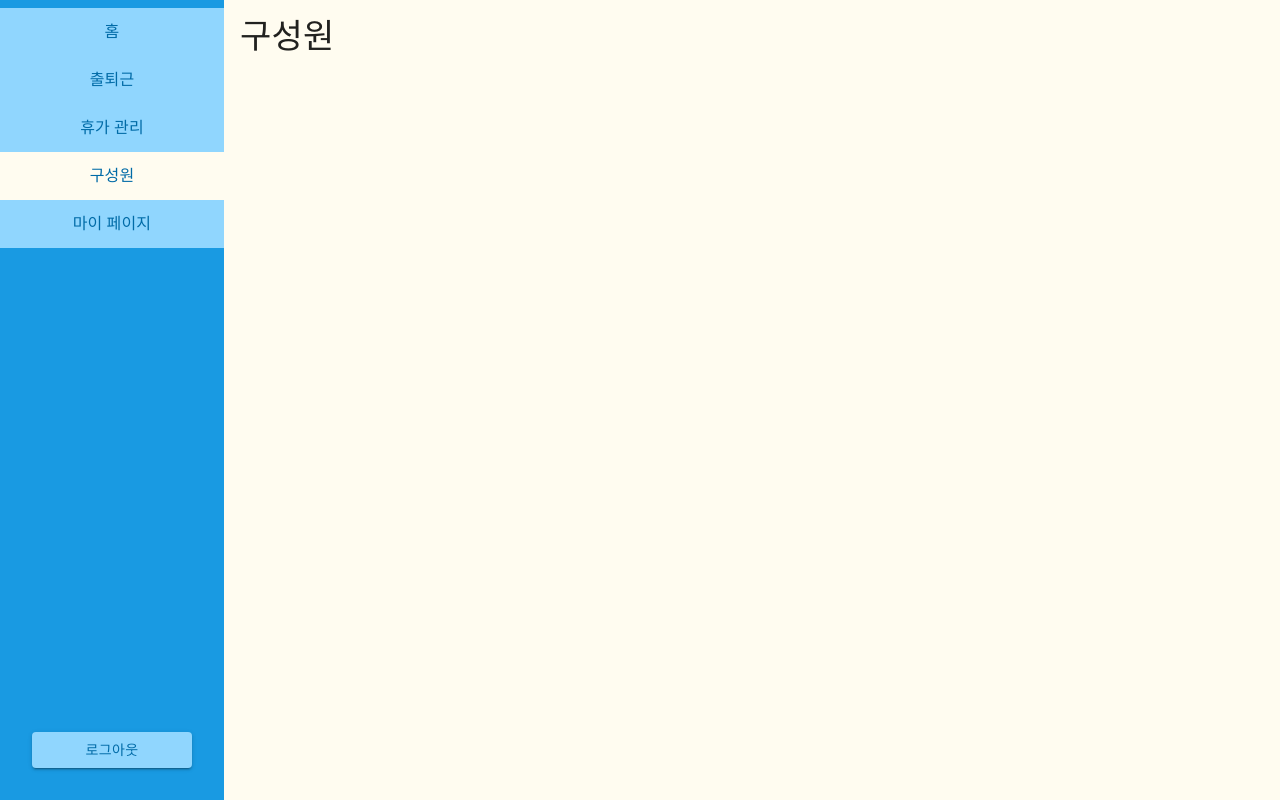
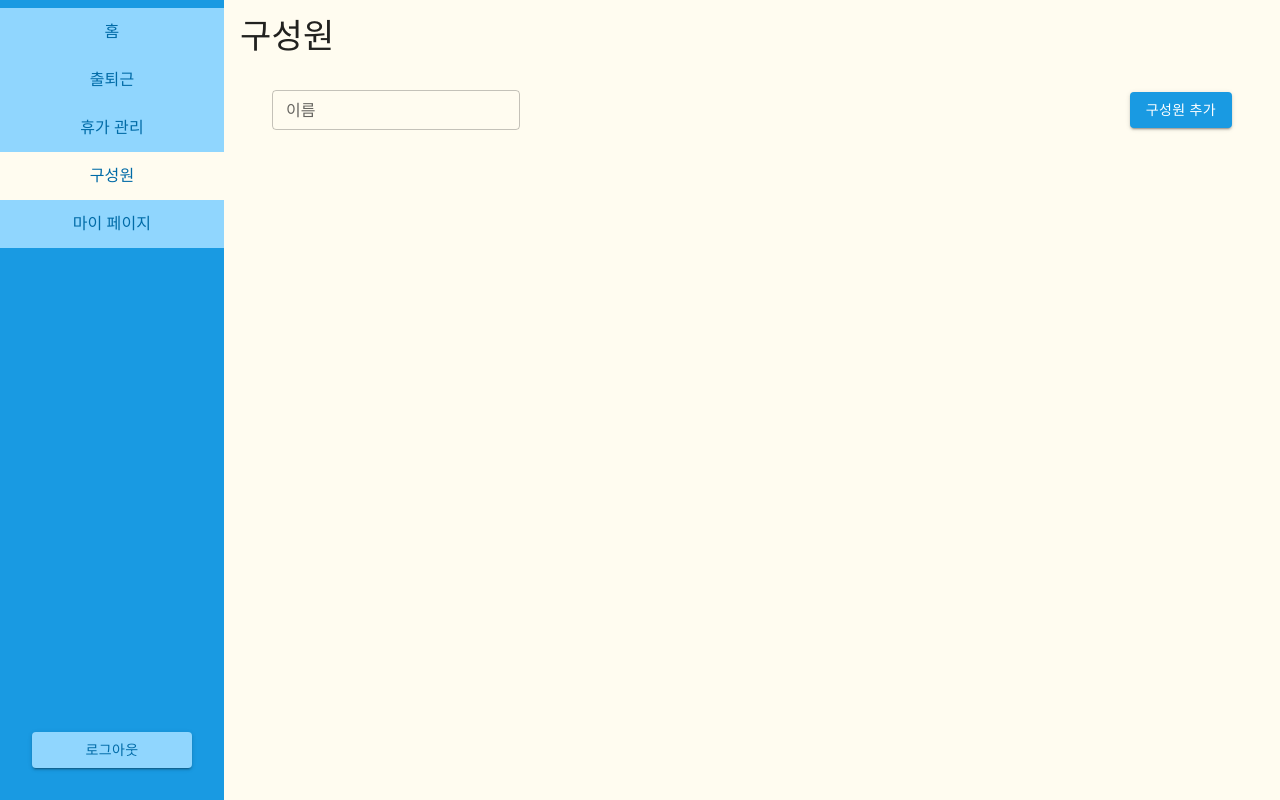
Before and after one commit to Fly-Flow/Flow-FE, a Next.js app: page /employees in a window 1280 px wide. Built offline with nearby package versions, Linux system fonts and the light colour scheme.

Commit message:
feat: add toolbar layout

```diff
--- a/src/components/Employees/index.tsx
+++ b/src/components/Employees/index.tsx
@@ -1,11 +1,28 @@
-import { Typography } from "@mui/material";
-import SideBar from "../shared/SideBar";
+import { Box, Button, TextField, Typography } from "@mui/material";
+
+const renderToolbar = () => {
+  return (
+    <Box
+      sx={{
+        display: "flex",
+        justifyContent: "space-between",
+        alignItems: "center",
+        padding: "2rem",
+      }}
+    >
+      <TextField size="small" label="이름" />
+      <Button variant="contained">구성원 추가</Button>
+    </Box>
+  );
+};
 
 const Employees: React.FC = (props) => {
   return (
     <>
-      <SideBar />
-      <Typography variant="h4">구성원</Typography>
+      <Typography variant="h4" sx={{ cursor: "default" }}>
+        구성원
+      </Typography>
+      {renderToolbar()}
     </>
   );
 };
```
